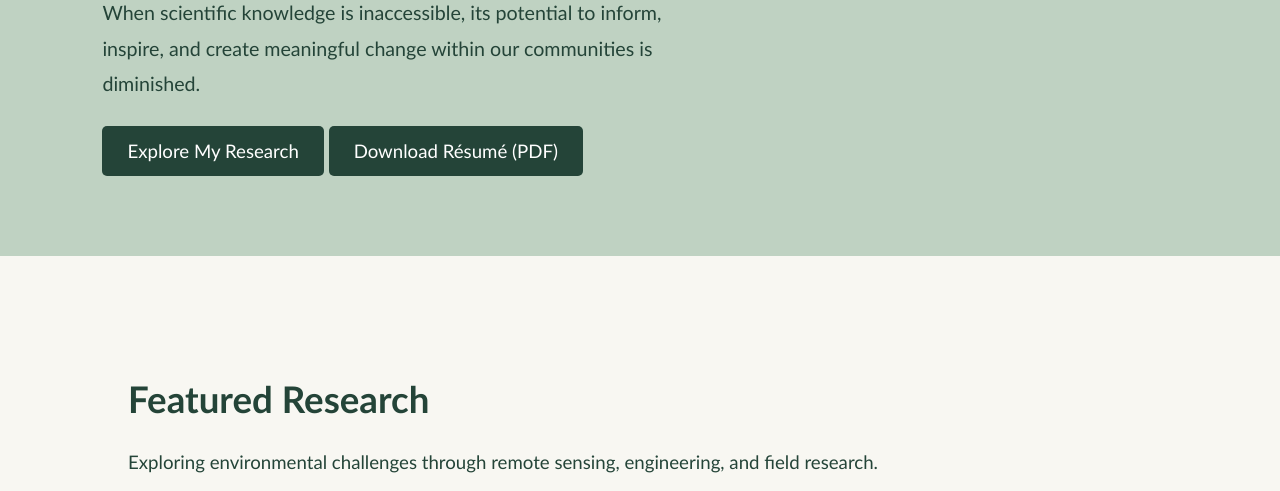
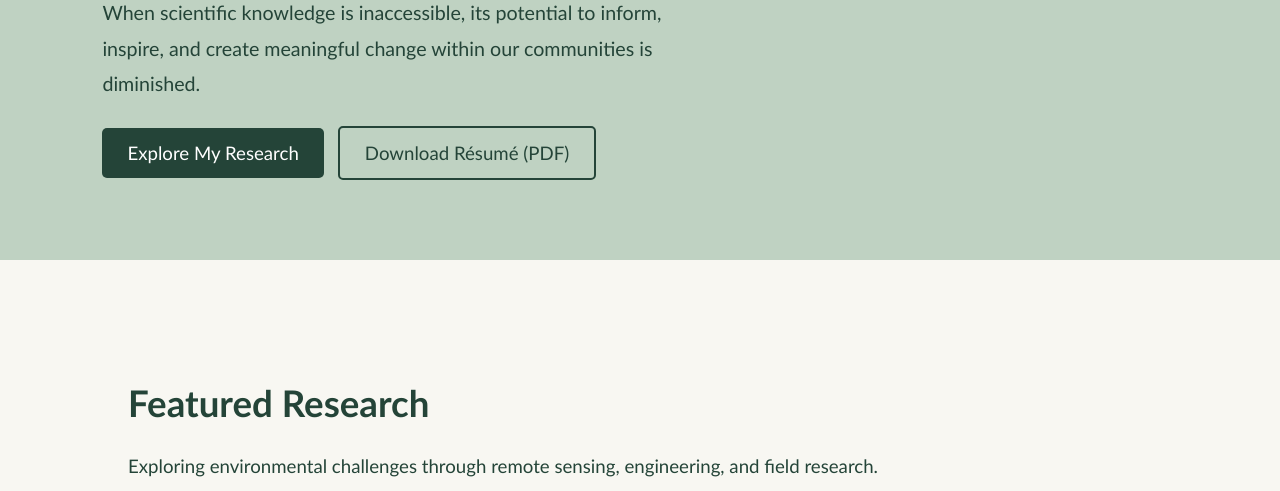
Before and after one commit to jayasuneja/jayasuneja.github.io, a plain HTML site: page index.html in a window 1280 px wide. Shown: the part 880-1371 px from the top of the page. Drawn offline with Linux system fonts and the light colour scheme.

Commit message:
Style résumé button beside research link

```diff
--- a/style.css
+++ b/style.css
@@ -115,7 +115,10 @@ nav {
 }
 
 .hero-actions {
-  display: block;
+  display: flex;
+  flex-wrap: wrap;
+  align-items: center;
+  gap: 14px;
   margin-top: 25px;
 }
 
@@ -130,6 +133,17 @@ nav {
 
 .button:hover {
   background-color: #315c47;
+}
+
+.button-outline {
+  background-color: transparent;
+  color: #244438;
+  border: 2px solid #244438;
+}
+
+.button-outline:hover {
+  background-color: #244438;
+  color: #ffffff;
 }
 
 
```
